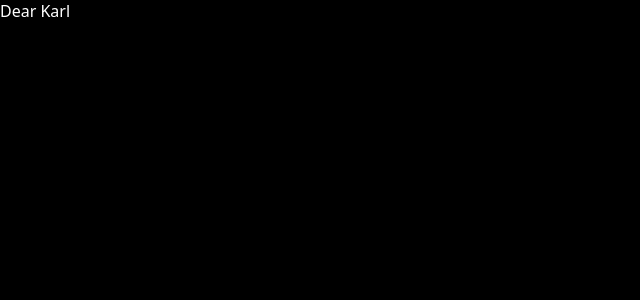
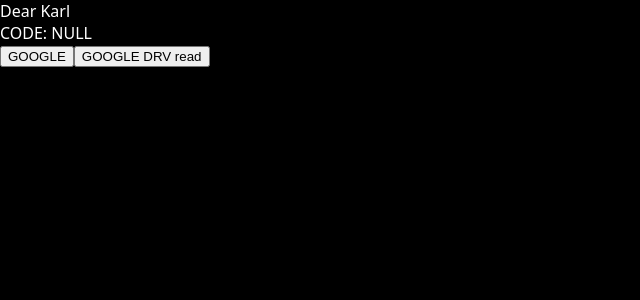
Before and after one commit to ptk76/karl, a React (Vite) app: page / in a window 1280 px wide. Shown: the top 300 px of the page, without its empty margins (0-640 px from the left). Built offline with nearby package versions, Linux system fonts and the light colour scheme.

Commit message:
google login

```diff
--- a/index.html
+++ b/index.html
@@ -8,6 +8,9 @@
   </head>
   <body>
     <div id="root"></div>
+    <!-- Google Identity Services -->
+    <script src="https://accounts.google.com/gsi/client" async defer></script>
     <script type="module" src="/src/index.tsx"></script>
+    <div id="g_id_signin"></div>
   </body>
 </html>
--- a/package.json
+++ b/package.json
@@ -27,6 +27,7 @@
     "@eslint/js": "^9.39.1",
     "@testing-library/react": "^16.3.2",
     "@testing-library/user-event": "^14.6.1",
+    "@types/google.accounts": "^0.0.18",
     "@types/node": "^26.1.1",
     "@types/react": "^19.2.14",
     "@types/react-dom": "^19.2.3",
--- a/src/App.tsx
+++ b/src/App.tsx
@@ -1,8 +1,25 @@
 import React from "react";
 import style from "./App.module.css";
+import { useAppContext } from "./context/AppContext";
+import { loginToGoogle, loginAndListDriveFiles } from "./auth";
 
 function App(): React.JSX.Element {
-  return <div className={style.container}>Dear Karl </div>;
+  const { code } = useAppContext();
+
+  const handleListDriveFiles = () => {
+    loginAndListDriveFiles()
+      .then((files) => console.log("Files:", files))
+      .catch((err) => console.error("Error fetching Drive files:", err));
+  };
+
+  return (
+    <div className={style.container}>
+      Dear Karl
+      <div>CODE: {code ? code : "NULL"}</div>
+      <button onClick={loginToGoogle}>GOOGLE</button>
+      <button onClick={handleListDriveFiles}>GOOGLE DRV read</button>
+    </div>
+  );
 }
 
 export default App;
--- /dev/null
+++ b/src/auth.ts
@@ -0,0 +1,97 @@
+/// <reference types="google.accounts" />
+
+const CLIENT_ID =
+  "90674426509-pq8jkhr2iauovabb612ij143omm7oec5.apps.googleusercontent.com";
+const DRIVE_SCOPE = "https://www.googleapis.com/auth/drive.readonly";
+
+export interface DriveFile {
+  id: string;
+  name: string;
+}
+
+// Callback function to handle the Google Sign-In response
+function handleCredentialResponse(
+  response: google.accounts.id.CredentialResponse,
+): void {
+  const payload = decodeJWT(response.credential);
+  console.log("User Email: " + payload.email);
+}
+
+// Decode a JWT locally (for debugging only - verify on the backend!)
+function decodeJWT(token: string) {
+  const base64Url = token.split(".")[1];
+  const base64 = base64Url.replace(/-/g, "+").replace(/_/g, "/");
+  const jsonPayload = decodeURIComponent(
+    atob(base64)
+      .split("")
+      .map((c) => "%" + ("00" + c.charCodeAt(0).toString(16)).slice(-2))
+      .join(""),
+  );
+  return JSON.parse(jsonPayload);
+}
+
+// Renders the "Sign in with Google" button (identity, not Drive access)
+export function loginToGoogle() {
+  google.accounts.id.initialize({
+    client_id: CLIENT_ID,
+    callback: handleCredentialResponse,
+  });
+
+  const buttonElement = document.getElementById("g_id_signin");
+  if (buttonElement) {
+    google.accounts.id.renderButton(buttonElement, {
+      type: "standard",
+      theme: "outline",
+      size: "large",
+    });
+  }
+}
+
+let tokenClient: google.accounts.oauth2.TokenClient | undefined;
+
+function getTokenClient(
+  callback: (response: google.accounts.oauth2.TokenResponse) => void,
+): google.accounts.oauth2.TokenClient {
+  tokenClient ??= google.accounts.oauth2.initTokenClient({
+    client_id: CLIENT_ID,
+    scope: DRIVE_SCOPE,
+    callback,
+  });
+  return tokenClient;
+}
+
+async function fetchDriveFiles(accessToken: string): Promise<DriveFile[]> {
+  const url = new URL("https://www.googleapis.com/drive/v3/files");
+  url.searchParams.set("pageSize", "10");
+  url.searchParams.set("fields", "files(id,name)");
+
+  const response = await fetch(url, {
+    headers: { Authorization: `Bearer ${accessToken}` },
+  });
+
+  if (!response.ok) {
+    throw new Error(
+      `Drive API request failed: ${response.status} ${await response.text()}`,
+    );
+  }
+
+  const data = (await response.json()) as { files?: DriveFile[] };
+  return data.files ?? [];
+}
+
+/**
+ * Prompts the user to log in to their Google account (if needed) and grant
+ * Drive read access, then returns their Drive files.
+ */
+export function loginAndListDriveFiles(): Promise<DriveFile[]> {
+  return new Promise((resolve, reject) => {
+    const client = getTokenClient((response) => {
+      if (response.error) {
+        reject(response);
+        return;
+      }
+      fetchDriveFiles(response.access_token).then(resolve, reject);
+    });
+    client.requestAccessToken();
+  });
+}
--- a/src/context/AppContext.tsx
+++ b/src/context/AppContext.tsx
@@ -1,6 +1,14 @@
-import React, { createContext, useState, useContext, ReactNode } from "react";
+import React, {
+  createContext,
+  useState,
+  useContext,
+  ReactNode,
+  useEffect,
+} from "react";
 
 interface AppContextType {
+  code: string | null;
+  token: string | null;
   test: string;
 }
 
@@ -9,11 +17,24 @@ const AppContext = createContext<AppContextType | undefined>(undefined);
 export const AppProvider: React.FC<{ children: ReactNode }> = ({
   children,
 }) => {
+  const [code, setCode] = useState<string | null>(null);
+  const [token, setToken] = useState<string | null>(null);
   const [test, setTest] = useState<string>("test");
+
+  useEffect(() => {
+    console.log("GET CODE");
+    const url = new URL(location.href);
+
+    setCode(url.searchParams.get("code"));
+    console.log("URL", url);
+    return () => {};
+  }, []);
 
   return (
     <AppContext.Provider
       value={{
+        code,
+        token,
         test,
       }}
     >
--- a/tsconfig.json
+++ b/tsconfig.json
@@ -6,7 +6,7 @@
     "module": "ESNext",
     "skipLibCheck": true,
 
-    "types": ["./worker-configuration.d.ts"],
+    "types": ["./worker-configuration.d.ts","google.accounts"],
 
     /* Bundler mode */
     "moduleResolution": "bundler",
```
Also changed, not shown: wrangler.json (+9 -3 lines), 1 other file (tests, documents, lock files or other folders).
